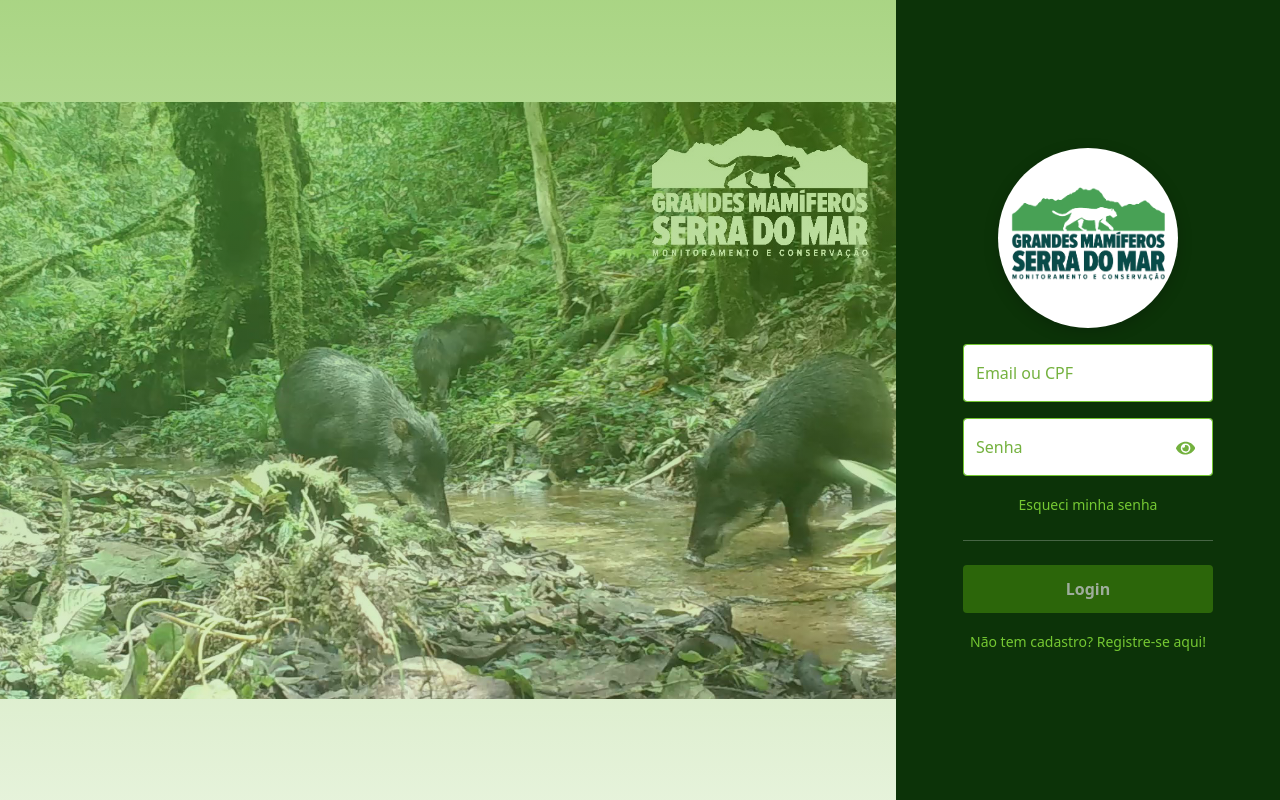
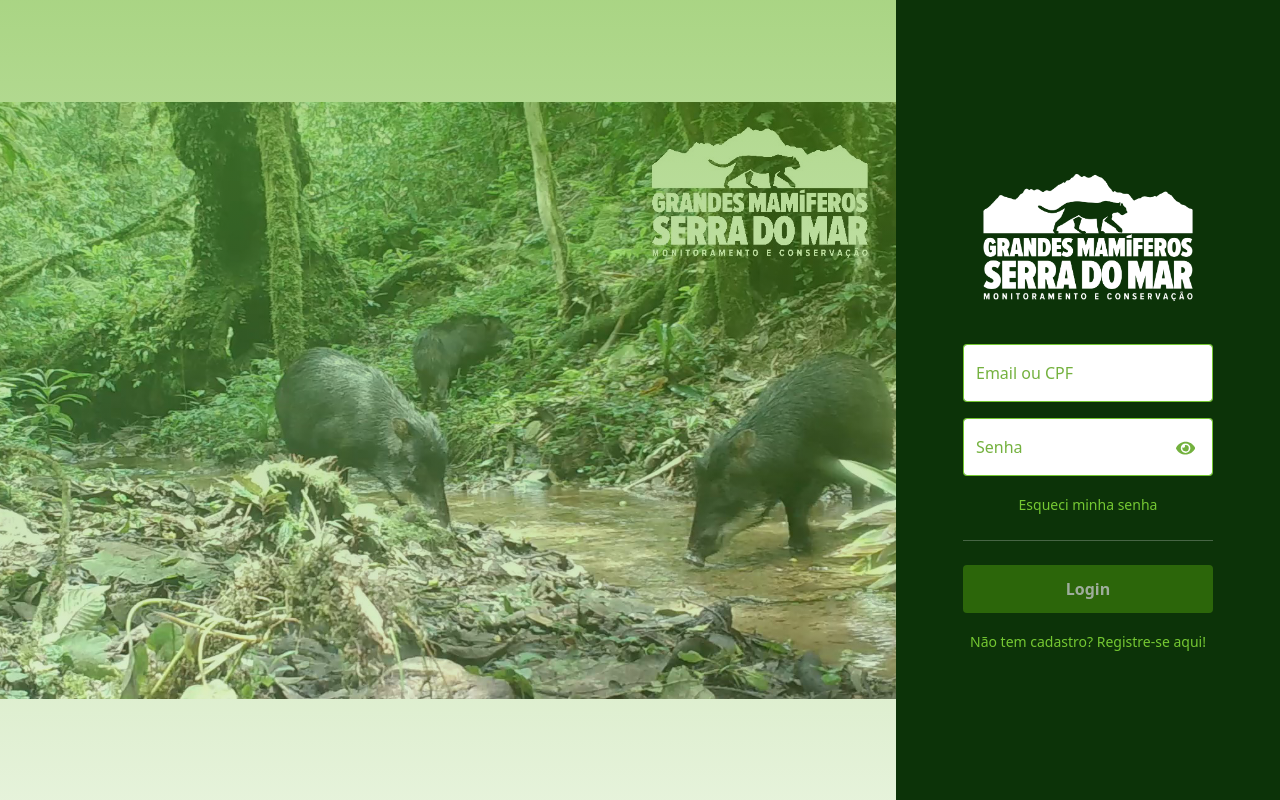
Before and after one commit to Mauboru/GRANDESMAMIFEROS-WEB-REACT, a React (Vite) app: page / in a window 1280 px wide. Built offline with nearby package versions, Linux system fonts and the light colour scheme.

Commit message:
corrigido problema de not-authorized

```diff
--- a/src/components/Sidebar.jsx
+++ b/src/components/Sidebar.jsx
@@ -84,13 +84,6 @@ export default function Sidebar({ isOpen, onClose }) {
   );
 }
 
-const StyledLink = styled(Link)`
-  color: ${({ selected, theme }) => (selected ? theme.colors.primary : "#fff")};
-  text-decoration: none;
-  display: block;
-  width: 100%;
-  height: 100%;
-`;
 
 const SidebarContainer = styled.aside`
   width: 240px;
@@ -159,7 +152,7 @@ const LogoWrapper = styled.div`
   margin-bottom: 2rem;
 
   img {
-    max-width: 120px;
+    max-width: 175px;
     height: auto;
   }
 `;
--- a/src/pages/Login.jsx
+++ b/src/pages/Login.jsx
@@ -71,9 +71,7 @@ export default function Login() {
 
         {/* Painel do formulário */}
         <Styled.RightPanel>
-          <Styled.LogoWrapper>
-            <Styled.Logo src={logo} alt="logo" />
-          </Styled.LogoWrapper>
+          <Styled.Logo src={logo} alt="logo" />
 
           <form className="w-100" style={{ maxWidth: "250px" }} onSubmit={handleLogin}>
             <Styled.CustomFloating as={FloatingLabel} controlId="emailCpf" label="Email ou CPF" className="mb-3">
@@ -228,22 +226,9 @@ const Styled = {
   `,
 
   Logo: styled.img`
-    max-width: 175px;
+    max-width: 265px;
     display: block;
     margin: 0 auto 1rem auto;
-  `,
-
-  LogoWrapper: styled.div`
-    background-color: rgb(255, 255, 255);
-    border-radius: 50%;
-    padding: 1.5rem;
-    display: flex;
-    align-items: center;
-    justify-content: center;
-    box-shadow: 0 4px 15px rgba(0,0,0,0.2);
-    margin-bottom: 1rem;
-    width: 180px;
-    height: 180px;
   `,
 
   LoginPage: styled.div`
--- a/src/pages/orders/Acess.jsx
+++ b/src/pages/orders/Acess.jsx
@@ -130,15 +130,6 @@ const Styled = {
         gap: 1rem;
     `,
 
-    StyledCard: styled(Card)`
-        background-color: #1c1c1c;
-        color: #fff;
-        border-radius: 12px;
-        border: 1px solid #444;
-        padding: 1rem;
-        box-shadow: 0 0 10px rgba(0,0,0,0.2);
-    `,
-
     Status: styled.span`
         color: ${({ status }) =>
             status === "active" ? "#4caf50" :
--- a/src/routes/PrivateRoute.jsx
+++ b/src/routes/PrivateRoute.jsx
@@ -3,6 +3,7 @@ import { Navigate } from "react-router-dom";
 
 export default function PrivateRoute({ children, requiredRole }) {
     const [user, setUser] = useState(null);
+    const [loading, setLoading] = useState(true);
     const token = localStorage.getItem("token");
 
     useEffect(() => {
@@ -11,7 +12,10 @@ export default function PrivateRoute({ children, requiredRole }) {
             const parsedUser = JSON.parse(storedUser);
             setUser(parsedUser.user);
         }
+        setLoading(false);
     }, []);
+
+    if (loading) return null;
 
     const role = user?.role;
 
```
Also changed, not shown: public/logomarca.png.
